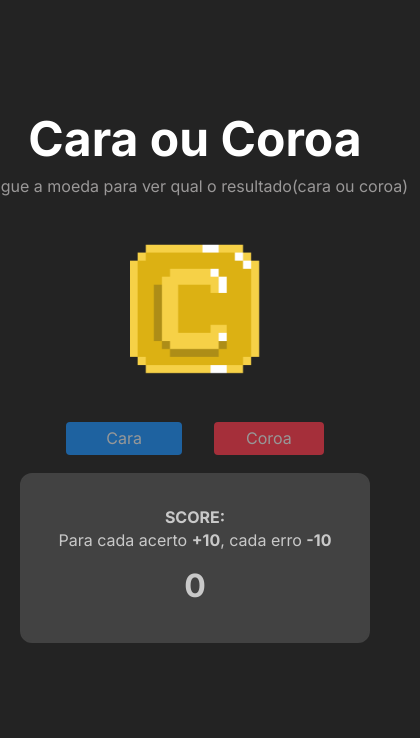
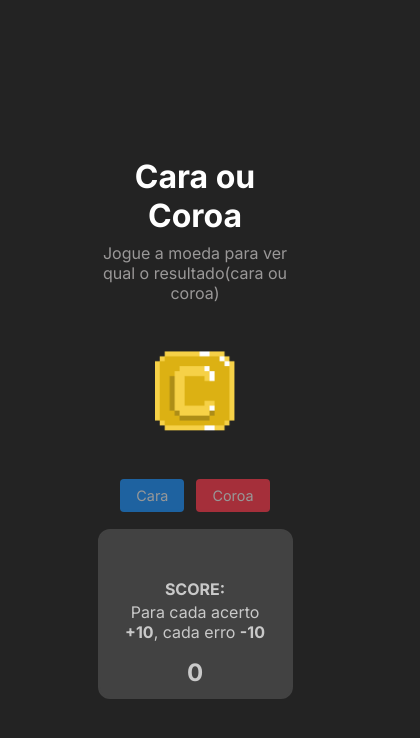
Before and after one commit to Drei08/projeto-cara-coroa, a plain HTML site: page index.html in a window 390 px wide. Shown: the whole page, 420 px wide, since content can reach past the window. Drawn offline with Linux system fonts and the light colour scheme.

Commit message:
setting up responsive scren

```diff
--- a/index.css
+++ b/index.css
@@ -19,7 +19,6 @@ body{
     overflow: hidden;
 }
 
-/* Container e card com 50% */
 .container{
   width: 450px;
   height: 300px;
@@ -160,3 +159,41 @@ button:hover{
 .mt-5{
     margin-top: 4rem;
 }
+
+@media only screen and (max-width: 600px) {
+
+    h1 {
+    font-size: 2rem;
+    margin-top: 2rem;
+  }
+
+    .container{
+        width: 100%;
+        margin-top: 4rem;
+    }
+
+  .card {
+    width: 100%;
+    margin-top: 4.5rem;
+    padding: 1rem;
+  }
+
+  img {
+    width: 80px;
+    height: 80px;
+  }
+
+  .buttoncara,
+  .buttoncoroa {
+    padding: 0.5rem 1rem;
+    font-size: 0.9rem;
+  }
+
+  .span-p {
+    font-size: 1.5rem;
+  }
+
+  .button-flex {
+    gap: 0.75rem;
+  }
+}
--- a/index.html
+++ b/index.html
@@ -12,8 +12,7 @@
 </head>
 <body>
     <div class="container">
-        <div class="container">
-            <form>
+        <div class="container   ">
             <h1 class="aligne">Cara ou Coroa</h1>
             <p class="aligne mt-1">Jogue a moeda para ver qual o resultado(cara ou coroa)</p>
                 <div class="container-img mt-4">
@@ -23,7 +22,6 @@
                     <button id="btnCara" class="buttoncara" type="button" onclick=" jogar('cara')">Cara</button>
                     <button id="btnCoroa" class="buttoncoroa" type="button" onclick=" jogar('coroa')">Coroa</button>
                 </div>
-            </form>
         </div>
         <div class="container-card">
             <div class="card mt-5">
```
